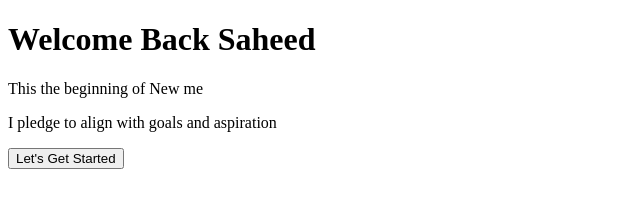
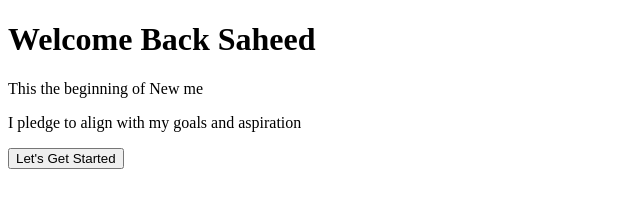
Before and after one commit to Olami0325/my_first_project, a plain HTML site: page index.html in a window 1280 px wide. Shown: the full height of the page, 0-640 px from the left. Drawn offline with Linux system fonts and the light colour scheme.

Commit message:
feat: made some correction to the second paragraph

```diff
--- a/index.html
+++ b/index.html
@@ -8,7 +8,7 @@
 <body>
     <h1>Welcome Back Saheed</h1>
     <p>This the beginning of New me </p>
-    <p>I pledge to align with goals and aspiration</p>
+    <p>I pledge to align with my goals and aspiration</p>
     <button>Let's Get Started</button>
 </body>
 </html>
```
